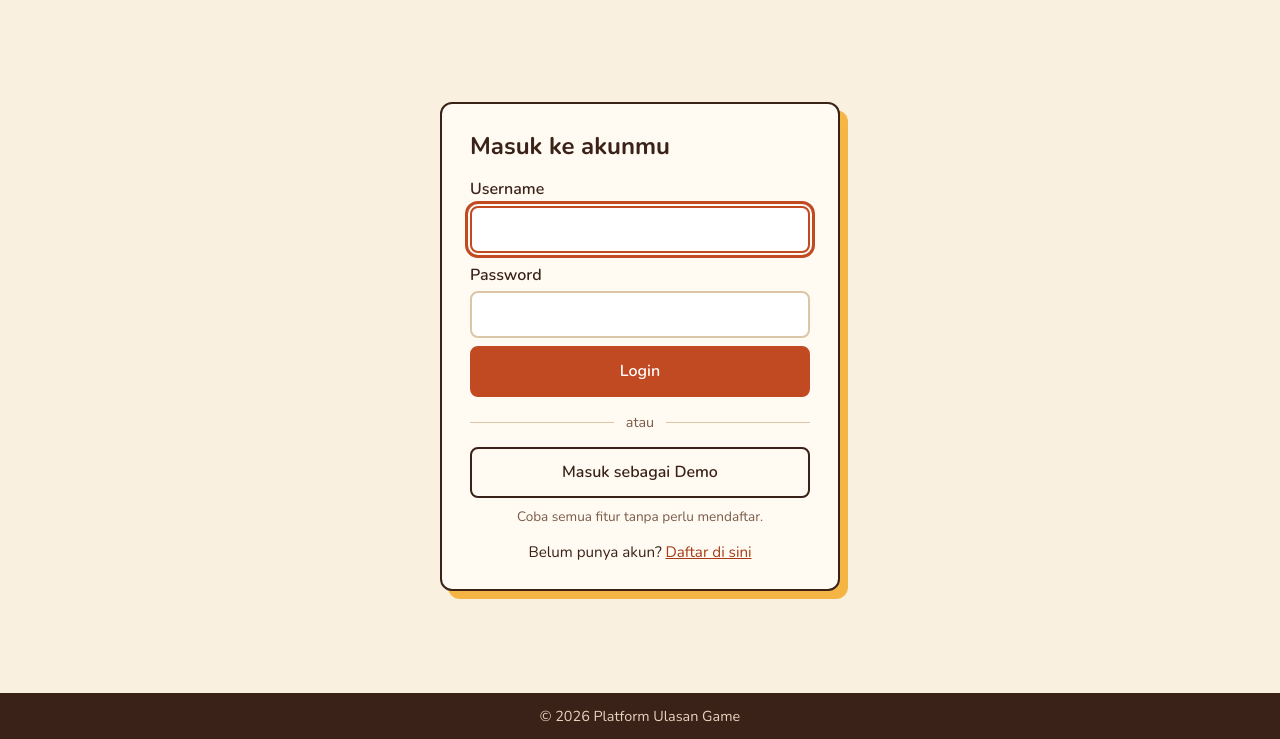
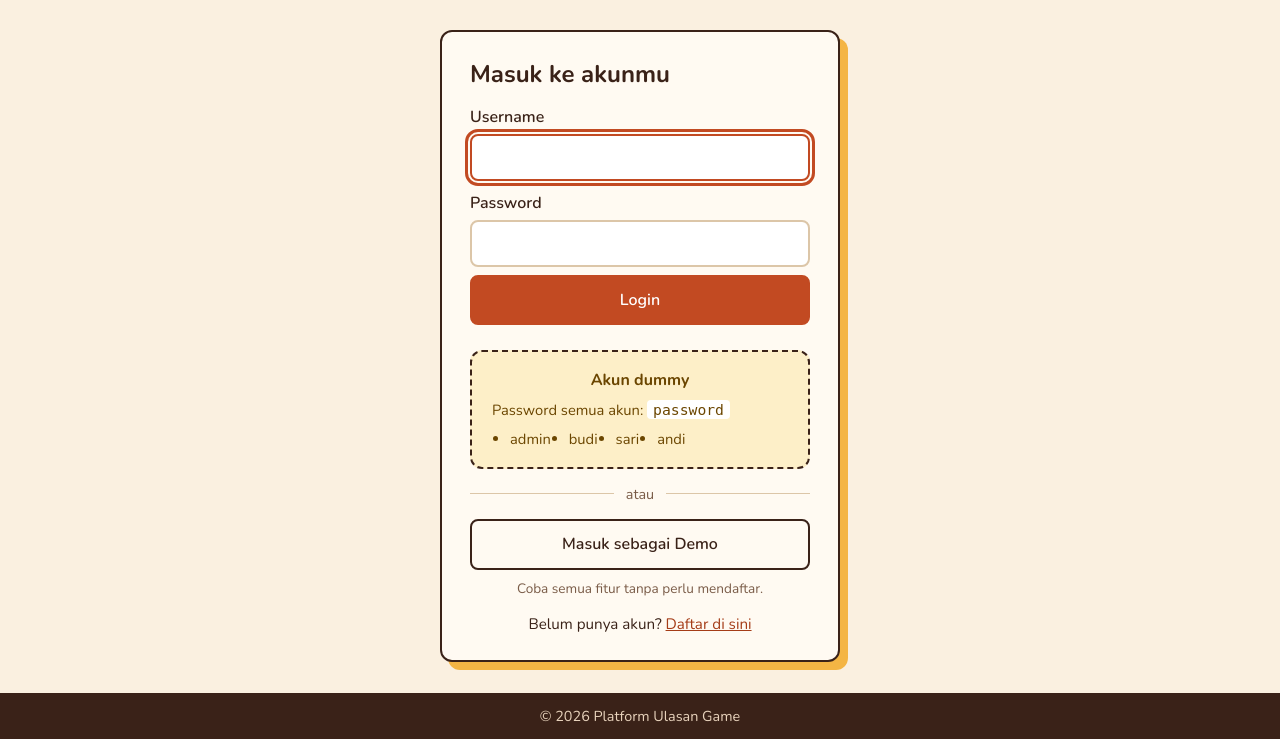
Before and after one commit to ilham712/Platform-Ulasan-Game, a PHP site: page /auth/login.php in a window 1280 px wide. Shown: the part 61-800 px from the top of the page. Run offline with PHP 8.4, Linux system fonts and the light colour scheme.

Commit message:
Tambah fitur admin dan info akun dummy

```diff
--- a/assets/style.css
+++ b/assets/style.css
@@ -119,6 +119,8 @@ a { color: var(--accent-dark); }
 .auth-page {
     flex: 1 0 auto;
     display: flex;
+    flex-direction: column;
+    gap: 24px;
     align-items: center;
     justify-content: center;
     padding: 24px 16px;
@@ -471,3 +473,18 @@ form.inline { display: inline; margin: 0; }
 .auth-divider::after { content: ""; flex: 1; border-top: 1px solid var(--line); }
 
 .demo-hint { margin: 8px 0 0; font-size: .85rem; text-align: center; color: #7a5c48; }
+
+.dummy-card {
+    width: 100%;
+    max-width: 400px;
+    padding: 16px 20px;
+    background: var(--info-bg);
+    border: 2px dashed var(--ink);
+    border-radius: 12px;
+    color: var(--info-text);
+    font-size: .92rem;
+}
+.dummy-card h2 { margin: 0 0 6px; font-size: 1rem; }
+.dummy-card p { margin: 0 0 6px; }
+.dummy-card code { padding: 1px 6px; border-radius: 4px; background: #fff; }
+.dummy-card ul { display: flex; flex-wrap: wrap; gap: 6px 18px; margin: 0; padding-left: 18px; }
--- a/auth/login.php
+++ b/auth/login.php
@@ -67,6 +67,7 @@ if ($_SERVER['REQUEST_METHOD'] === 'POST') {
                     $_SESSION['user_id']  = $demo['id'];
                     $_SESSION['username'] = $demo['username'];
                     $_SESSION['is_demo']  = true;
+                    $_SESSION['role']     = 'user'; // akun demo tidak pernah jadi admin
 
                     header('Location: ' . BASE_URL . 'dashboard.php');
                     exit;
@@ -86,7 +87,7 @@ if ($_SERVER['REQUEST_METHOD'] === 'POST') {
         } else {
             try {
                 // Prepared statement supaya aman dari SQL injection
-                $stmt = $koneksi->prepare('SELECT id, username, password FROM users WHERE username = ? LIMIT 1');
+                $stmt = $koneksi->prepare('SELECT id, username, password, role FROM users WHERE username = ? LIMIT 1');
                 $stmt->bind_param('s', $username);
                 $stmt->execute();
                 $user = $stmt->get_result()->fetch_assoc();
@@ -96,6 +97,7 @@ if ($_SERVER['REQUEST_METHOD'] === 'POST') {
                     session_regenerate_id(true); // cegah session fixation
                     $_SESSION['user_id']  = $user['id'];
                     $_SESSION['username'] = $user['username'];
+                    $_SESSION['role']     = $user['role']; // 'admin' atau 'user'
 
                     header('Location: ' . BASE_URL . 'dashboard.php');
                     exit;
@@ -133,7 +135,19 @@ include __DIR__ . '/../includes/header.php';
         <label for="password">Password</label>
         <input type="password" id="password" name="password" autocomplete="current-password" required>
 
-        <button type="submit" class="btn btn-block">Login</button>
+        <button type="submit" class="btn btn-block">Login</button> <br><br>
+
+        <!-- Info akun dummy -->
+        <div class="dummy-card">
+            <h2 align=center >Akun dummy</h2>
+            <p>Password semua akun: <code>password</code></p>
+            <ul>
+                <li>admin</li>
+                <li>budi</li>
+                <li>sari</li>
+                <li>andi</li>
+            </ul>
+        </div>
 
         <?php if (DEMO_MODE): ?>
             <p class="auth-divider"><span>atau</span></p>
@@ -147,6 +161,7 @@ include __DIR__ . '/../includes/header.php';
 
         <p class="auth-note">Belum punya akun? <a href="register.php">Daftar di sini</a></p>
     </form>
+
 </main>
 
 <?php include __DIR__ . '/../includes/footer.php'; ?>
--- a/includes/header.php
+++ b/includes/header.php
@@ -30,6 +30,9 @@ $sudah_login = isset($_SESSION['user_id']);
         <?php if ($sudah_login): ?>
             <a href="<?= BASE_URL ?>dashboard.php">Dashboard</a>
             <span class="nav-user">Halo, <?= htmlspecialchars($_SESSION['username']) ?></span>
+            <?php if (($_SESSION['role'] ?? '') === 'admin'): ?>
+                <span class="chip chip-alt">Admin</span>
+            <?php endif; ?>
             <?php if (!empty($_SESSION['is_demo'])): ?>
                 <span class="badge-demo">Mode demo</span>
             <?php endif; ?>
```
Also changed, not shown: dashboard.php (+46 -14 lines), reviews/delete.php (+8 -7 lines), reviews/detail.php (+4 -3 lines), reviews/edit.php (+7 -6 lines).
